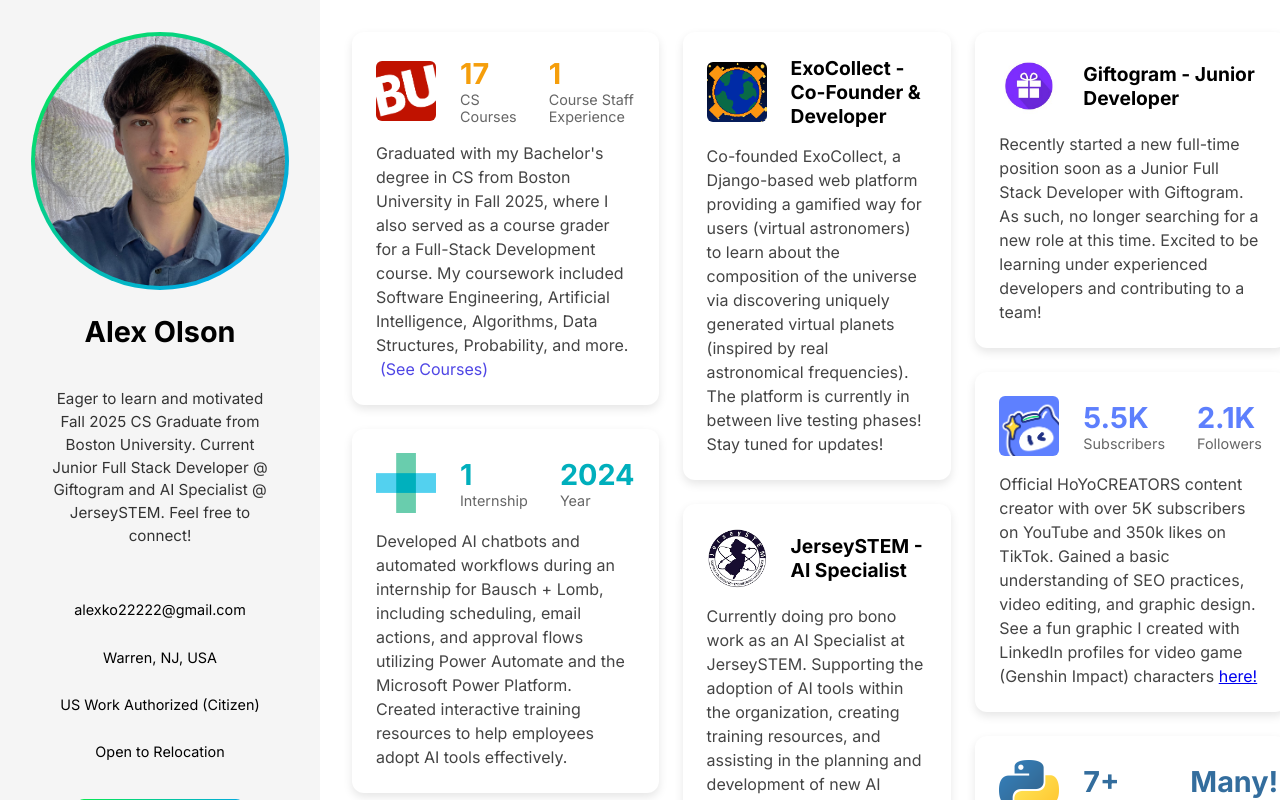
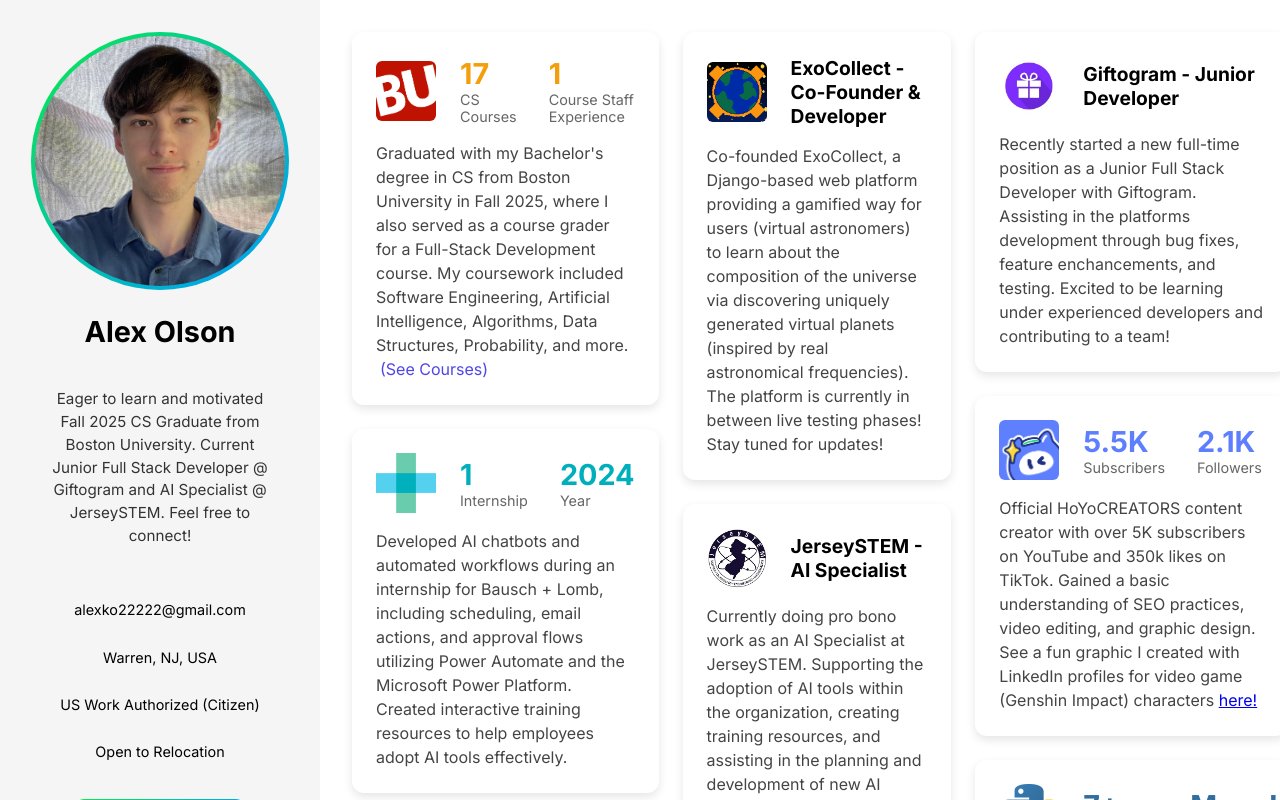
Before and after one commit to alexko22/portfolio-page, a React (Vite) app: page / in a window 1280 px wide. Shown: the top 800 px of the page. Built offline with nearby package versions, Linux system fonts and the light colour scheme.

Commit message:
Update Home.tsx

```diff
--- a/src/pages/Home.tsx
+++ b/src/pages/Home.tsx
@@ -45,7 +45,7 @@ const cards : CardProps[] = [
     {
         type: "default",
         title: "Giftogram - Junior Developer",
-        description: "Recently started a new full-time position soon as a Junior Full Stack Developer with Giftogram. As such, no longer searching for a new role at this time. Excited to be learning under experienced developers and contributing to a team!",
+        description: "Recently started a new full-time position as a Junior Full Stack Developer with Giftogram. Assisting in the platforms development through bug fixes, feature enchancements, and testing. Excited to be learning under experienced developers and contributing to a team!",
         imageUrl: "/gifto.jpg",
     },
     // Internship Card
```
